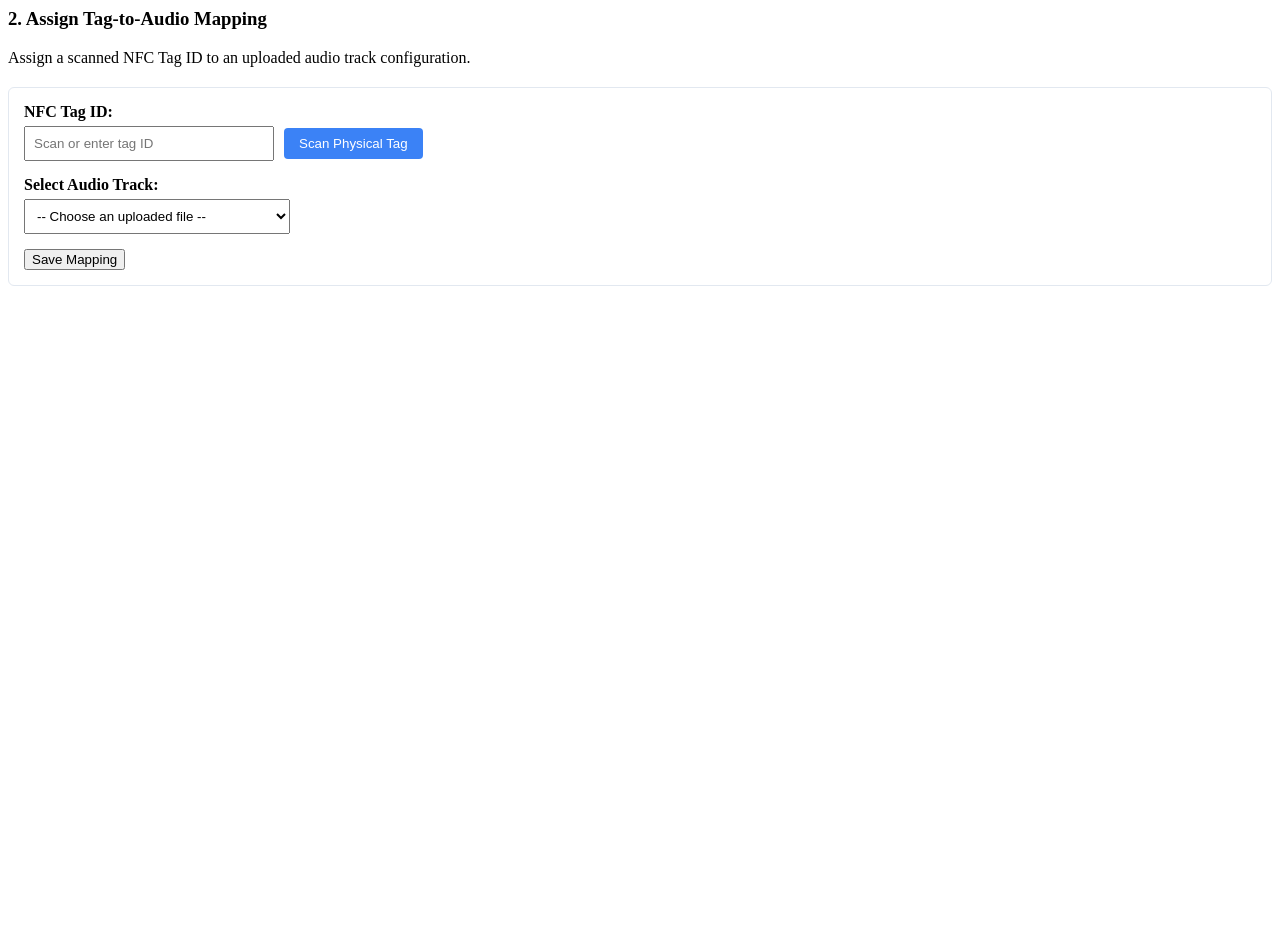
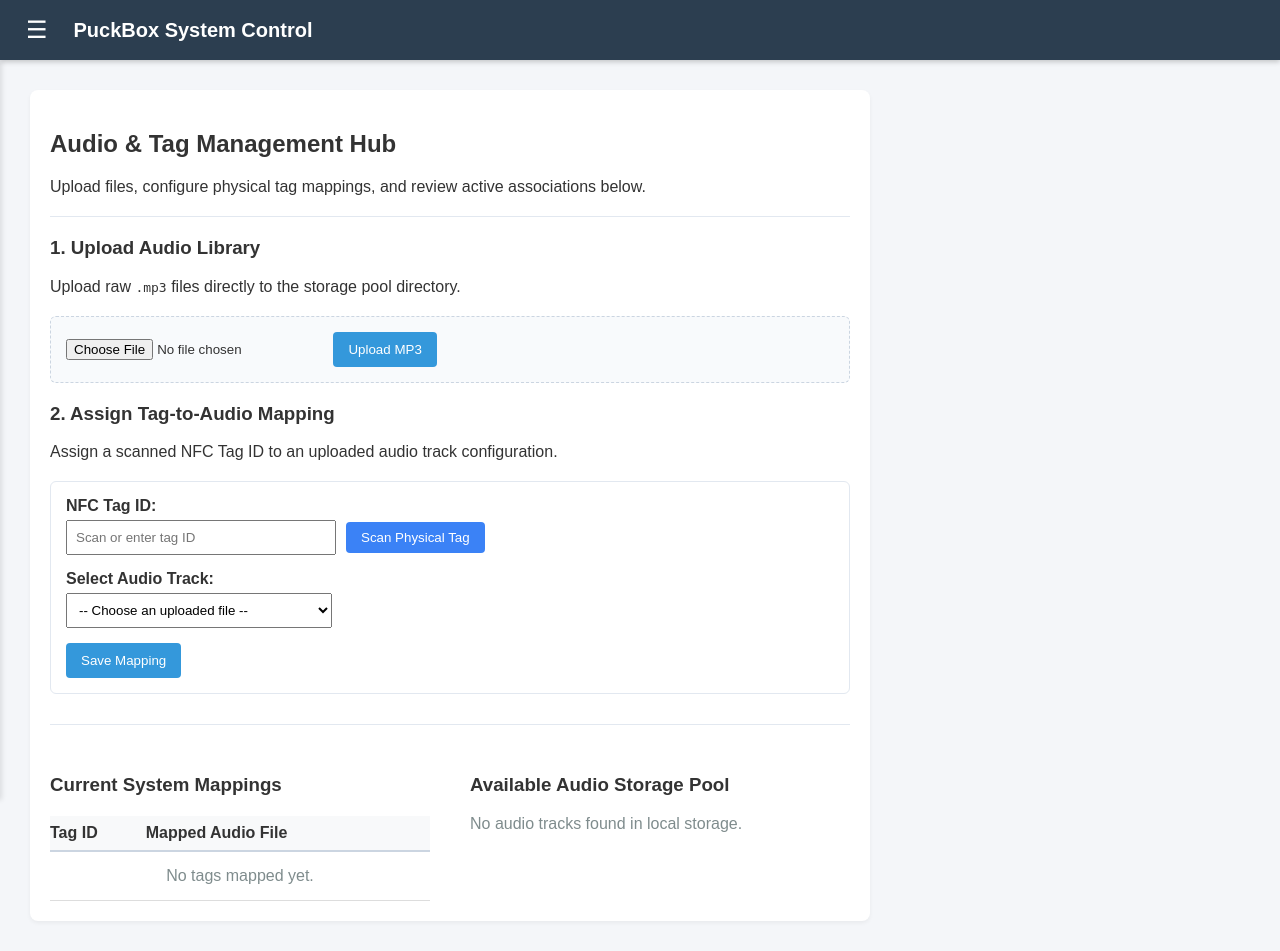
Before and after one commit to AntOnKneess/puckbox, a Flask app: page /upload in a window 1280 px wide. Before the commit the page ends 286 px from the top, so only its background shows below. Run offline with Flask 3, Linux system fonts and the light colour scheme.

Commit message:
fix display

```diff
--- a/templates/upload.html
+++ b/templates/upload.html
@@ -1,3 +1,18 @@
+{% extends 'layout.html' %}
+
+{% block content %}
+<h2>Audio & Tag Management Hub</h2>
+<p>Upload files, configure physical tag mappings, and review active associations below.</p>
+
+<hr style="border: 0; border-top: 1px solid #e2e8f0; margin: 20px 0;">
+
+<h3>1. Upload Audio Library</h3>
+<p>Upload raw <code>.mp3</code> files directly to the storage pool directory.</p>
+<form action="{{ url_for('upload_file') }}" method="POST" enctype="multipart/form-data" style="margin: 20px 0; padding: 15px; border: 1px dashed #cbd5e1; background: #f8fafc; border-radius: 6px;">
+    <input type="file" name="file" accept=".mp3" required>
+    <button type="submit" class="action-btn" style="margin-left: 10px;">Upload MP3</button>
+</form>
+
 <h3>2. Assign Tag-to-Audio Mapping</h3>
 <p>Assign a scanned NFC Tag ID to an uploaded audio track configuration.</p>
 <form action="{{ url_for('map_tag') }}" method="POST" style="margin: 20px 0; padding: 15px; border: 1px solid #e2e8f0; background: #fff; border-radius: 6px;">
@@ -25,6 +40,45 @@
     <button type="submit" class="action-btn">Save Mapping</button>
 </form>
 
+<hr style="border: 0; border-top: 1px solid #e2e8f0; margin: 30px 0;">
+
+<div style="display: flex; gap: 40px; flex-wrap: wrap;">
+    <div style="flex: 1; min-width: 300px;">
+        <h3>Current System Mappings</h3>
+        <table style="width: 100%; border-collapse: collapse;">
+            <thead>
+                <tr style="border-bottom: 2px solid #cbd5e1; text-align: left;">
+                    <th style="padding: 8px 0;">Tag ID</th>
+                    <th style="padding: 8px 0;">Mapped Audio File</th>
+                </tr>
+            </thead>
+            <tbody>
+                {% for tag, filename in mappings.items() %}
+                <tr style="border-bottom: 1px solid #e2e8f0;">
+                    <td style="padding: 8px 0;"><code>{{ tag }}</code></td>
+                    <td style="padding: 8px 0;">{{ filename }}</td>
+                </tr>
+                {% else %}
+                <tr>
+                    <td colspan="2" style="color: #7f8c8d; padding: 15px 0; text-align: center;">No tags mapped yet.</td>
+                </tr>
+                {% endfor %}
+            </tbody>
+        </table>
+    </div>
+
+    <div style="flex: 1; min-width: 250px;">
+        <h3>Available Audio Storage Pool</h3>
+        <ul style="padding-left: 20px;">
+            {% for file in files %}
+                <li style="margin-bottom: 8px; font-family: monospace;">{{ file }}</li>
+            {% else %}
+                <li style="color: #7f8c8d; list-style-type: none; margin-left: -20px;">No audio tracks found in local storage.</li>
+            {% endfor %}
+        </ul>
+    </div>
+</div>
+
 <script>
 let pollInterval = null;
 
@@ -37,16 +91,14 @@ function startNfcScan() {
     statusText.innerText = "Waiting for NFC card tap... Go scan your tag now!";
     statusText.style.color = "#ea580c";
 
-    // Tell backend to start watching for a scan
     fetch('/api/start-scan', { method: 'POST' })
         .then(response => response.json())
         .then(data => {
-            // Start checking every 500ms for a result
             pollInterval = setInterval(checkForScan, 500);
         })
         .catch(err => {
             console.error("Error starting scan:", err);
-            resetScanButton();
+            resetScanButton("Failed to start scan initialization.", "#ef4444");
         });
 }
 
@@ -55,15 +107,16 @@ function checkForScan() {
         .then(response => response.json())
         .then(data => {
             if (data.status === 'found') {
-                // Populate input field with the captured Tag ID
                 document.getElementById('tag_id_input').value = data.tag_id;
-
-                // Clear polling and reset UI
                 clearInterval(pollInterval);
                 resetScanButton("Tag captured successfully!", "#16a34a");
             }
         })
-        .catch(err => console.error("Error checking scan:", err));
+        .catch(err => {
+            console.error("Error checking scan:", err);
+            clearInterval(pollInterval);
+            resetScanButton("Error communicating with server.", "#ef4444");
+        });
 }
 
 function resetScanButton(message = "", color = "#64748b") {
@@ -76,3 +129,4 @@ function resetScanButton(message = "", color = "#64748b") {
     statusText.style.color = color;
 }
 </script>
+{% endblock %}
```
